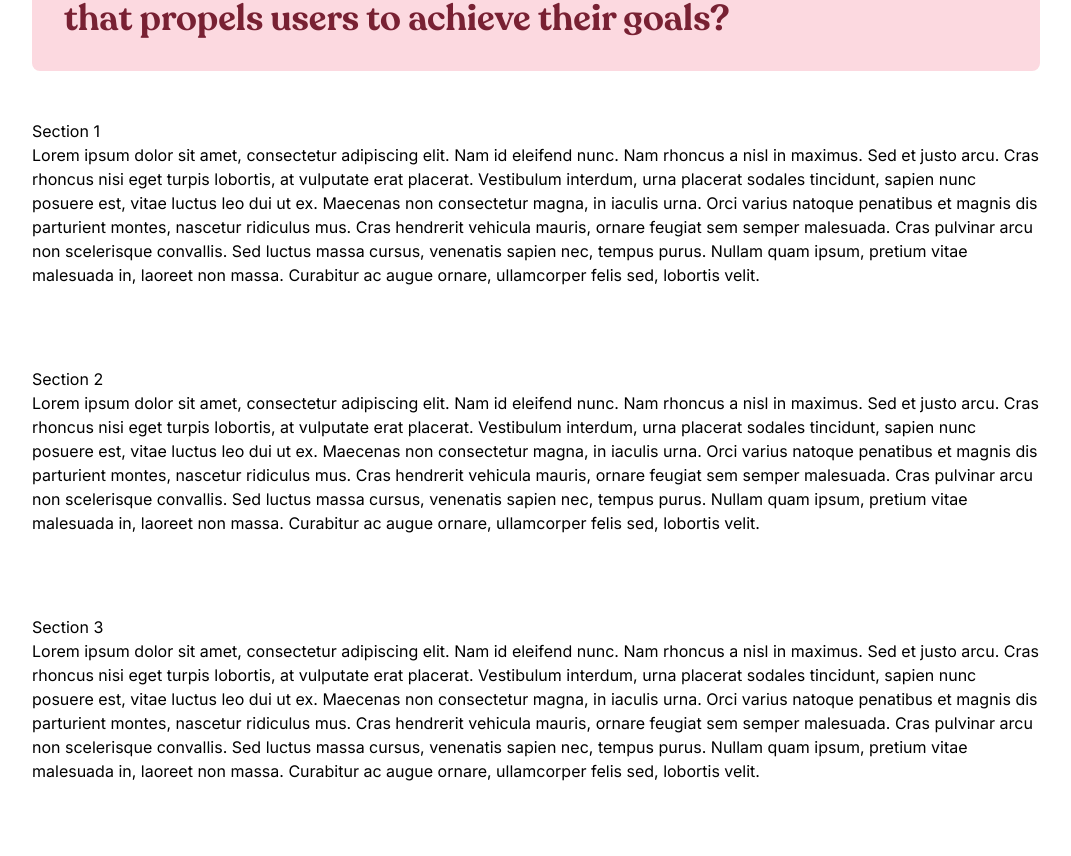
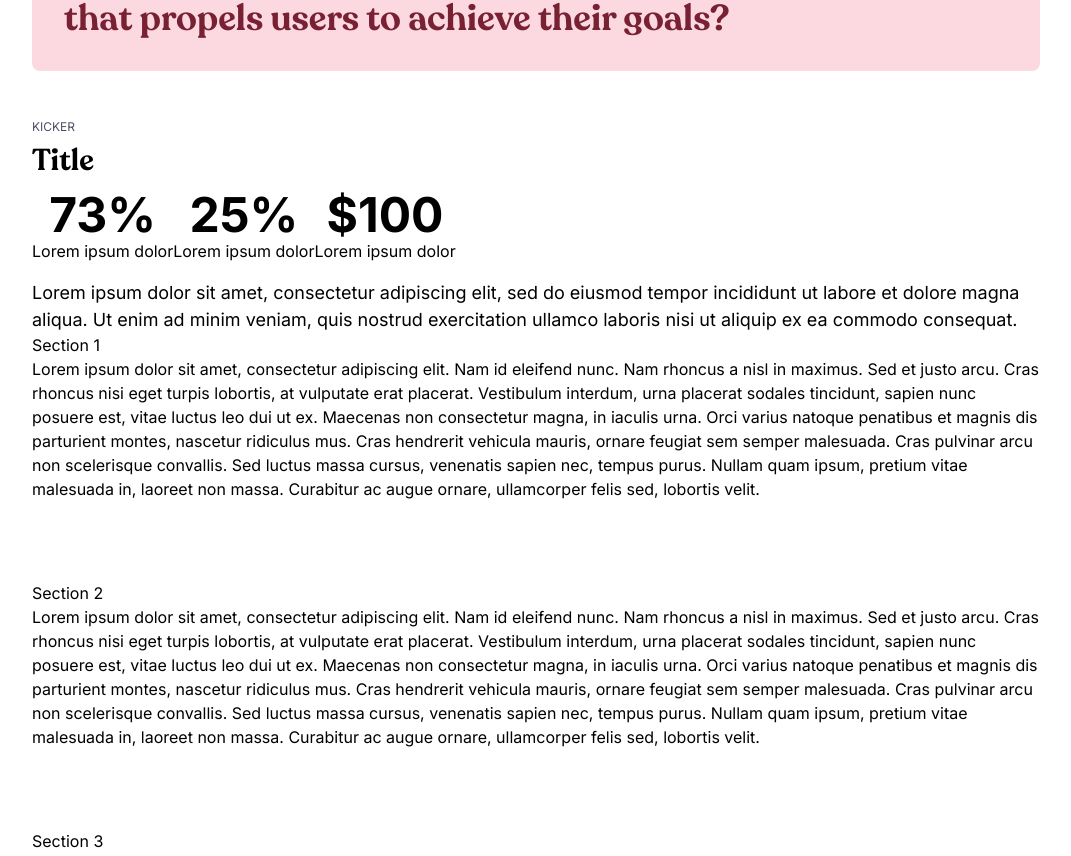
Before and after one commit to kevincward/the5thbeatle-2023, a Next.js app: page /case-studies/components in a window 1280 px wide. Shown: the part 2756-3612 px from the top of the page, without its empty margins (104-1175 px from the left). Built offline with nearby package versions, Linux system fonts and the light colour scheme.

Commit message:
added results component

```diff
--- /dev/null
+++ b/components/results.js
@@ -0,0 +1,43 @@
+import CountUp from 'react-countup';
+
+export default function Results(props) {
+    const { kicker, title, values, text } = props;
+
+    return (
+        <div className='container'>
+            {kicker && kicker !== '' ? (
+                <p className='pb-2 text-xs uppercase text-gray'>Kicker</p>
+            ) : (
+                ''
+            )}
+
+            {title && title !== '' ? (
+                <p className='pb-3 font-recoleta text-3xl font-semibold'>
+                    {title}
+                </p>
+            ) : (
+                ''
+            )}
+            <div className='flex flex-col lg:flex-row'>
+                {Object.keys(values).map((key) => (
+                    <div
+                        key={key}
+                        className='mb-4 text-center text-5xl font-bold'
+                    >
+                        <CountUp
+                            enableScrollSpy
+                            start={values[key].start}
+                            end={values[key].end}
+                            prefix={values[key].prefix}
+                            suffix={values[key].suffix}
+                        />
+                        <p className='text-base font-normal'>
+                            {values[key].title}
+                        </p>
+                    </div>
+                ))}
+            </div>
+            <p className='text-[1.125rem]'>{text}</p>
+        </div>
+    );
+}
--- a/components/textBlockOne.js
+++ b/components/textBlockOne.js
@@ -1,4 +1,4 @@
-import { useState } from 'react';
+import { useState, Fragment } from 'react';
 import Image from 'next/image';
 import { Dialog } from '@headlessui/react';
 
@@ -31,8 +31,8 @@ export default function TextBlockOne(props) {
 
                 <div className='flex gap-4'>
                     {Object.keys(images).map((key) => (
-                        <>
-                            <div key={key}>
+                        <Fragment key={key}>
+                            <div>
                                 <a onClick={() => setIsOpen(true)}>
                                     <Image
                                         src={images[key].desktop}
@@ -101,7 +101,7 @@ export default function TextBlockOne(props) {
                                     </Dialog.Panel>
                                 </div>
                             </Dialog>
-                        </>
+                        </Fragment>
                     ))}
                 </div>
 
--- a/package.json
+++ b/package.json
@@ -17,6 +17,7 @@
     "next": "13.4.19",
     "postcss": "8.4.29",
     "react": "18.2.0",
+    "react-countup": "^6.4.2",
     "react-dom": "18.2.0",
     "react-stickynode": "^4.1.0",
     "sass": "^1.68.0",
--- a/pages/case-studies/components.js
+++ b/pages/case-studies/components.js
@@ -5,6 +5,7 @@ import SecondaryNav from '@/components/secondaryNav';
 import TextBlockOne from '@/components/textBlockOne';
 import TextBlockTwo from '@/components/textBlockTwo';
 import ProblemCard from '@/components/problemCard';
+import Results from '@/components/results';
 
 export default function Components() {
     return (
@@ -118,6 +119,34 @@ export default function Components() {
                 textColor='#782133'
                 content='How might we craft an engaging challenge experience that propels users to achieve their goals?'
             />
+            <Results
+                kicker='Kicker'
+                title='Title'
+                values={[
+                    {
+                        start: 0,
+                        end: 73,
+                        suffix: '%',
+                        prefix: '',
+                        title: 'Lorem ipsum dolor',
+                    },
+                    {
+                        start: 0,
+                        end: 25,
+                        suffix: '%',
+                        prefix: '',
+                        title: 'Lorem ipsum dolor',
+                    },
+                    {
+                        start: 0,
+                        end: 100,
+                        suffix: '',
+                        prefix: '$',
+                        title: 'Lorem ipsum dolor',
+                    },
+                ]}
+                text='Lorem ipsum dolor sit amet, consectetur adipiscing elit, sed do eiusmod tempor incididunt ut labore et dolore magna aliqua. Ut enim ad minim veniam, quis nostrud exercitation ullamco laboris nisi ut aliquip ex ea commodo consequat.'
+            />
             <div className='container'>
                 <div className='scroll-mt-[152px] pb-20' id='section-1'>
                     <h2>Section 1</h2>
```
Also changed, not shown: 1 other file (tests, documents, lock files or other folders).
